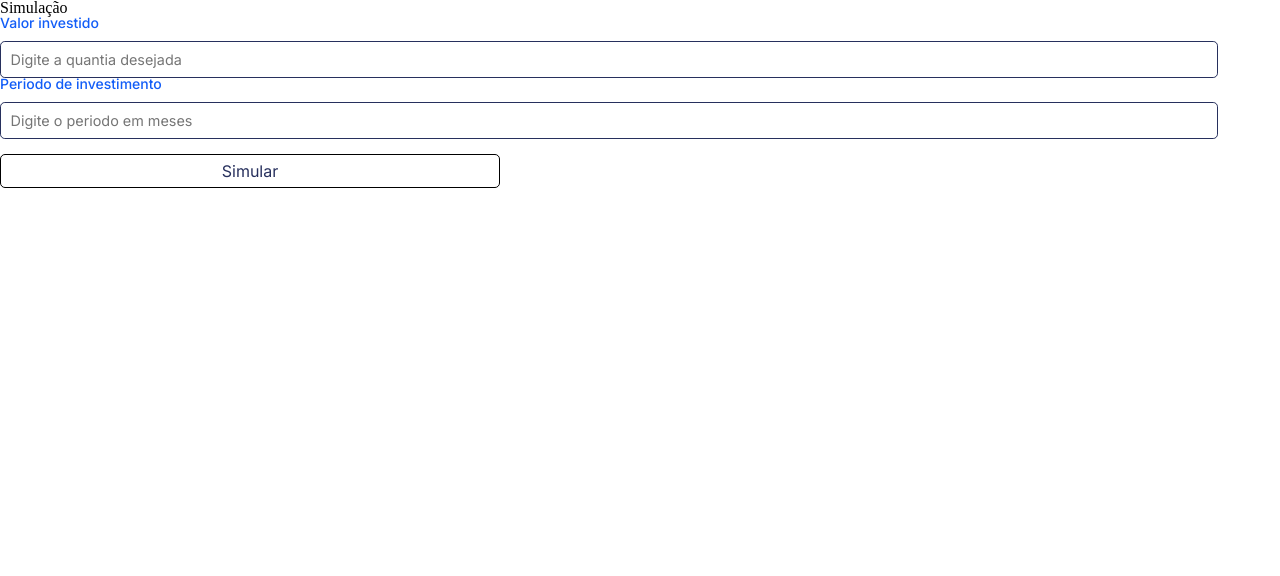
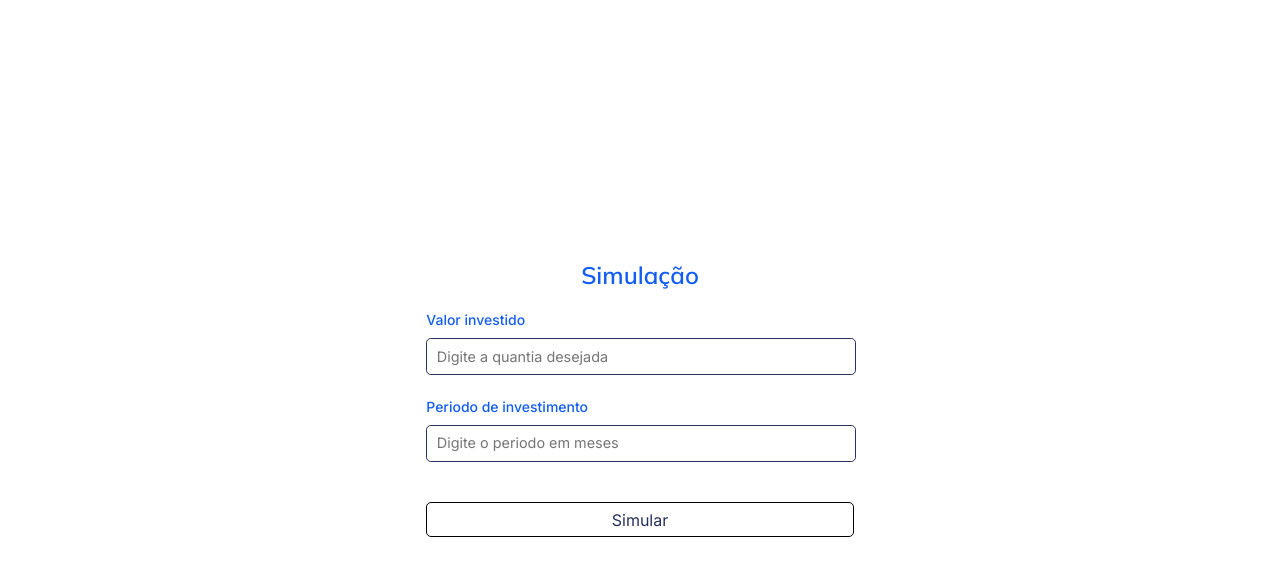
Before and after one commit to alexandrearaujoo/giro-investimentos, a React (Vite) app: page /dashboard in a window 1280 px wide. Shown: the top 576 px of the page. Built offline with nearby package versions, Linux system fonts and the light colour scheme; no server answers.

Commit message:
feat: dashboard page done

```diff
--- a/src/pages/Dashboard/index.tsx
+++ b/src/pages/Dashboard/index.tsx
@@ -4,6 +4,7 @@ import { Input } from "../../components/Input";
 import { useSelic } from "../../providers/Selic";
 import { yupResolver } from "@hookform/resolvers/yup";
 import { simulacaoSchema } from "../../schemas";
+import { Form, H1, Label, Main, Section, SectionForm, Span } from "./styles";
 
 interface SimulacaoProps {
   valor_investido: number;
@@ -12,7 +13,7 @@ interface SimulacaoProps {
 
 const Dashboard = () => {
   document.title = "Dashboard";
-  const { calcularEmprestimo, valor } = useSelic();
+  const { calcularEmprestimo, resultado } = useSelic();
 
   const {
     register,
@@ -29,9 +30,10 @@ const Dashboard = () => {
   };
 
   return (
-    <main>
-      <form onSubmit={handleSubmit(onSubmit)}>
-        <h1>Simulação</h1>
+    <Main>
+      <SectionForm>
+        <Form onSubmit={handleSubmit(onSubmit)}>
+          <H1>Simulação</H1>
           <Input
             label="Valor investido"
             type="number"
@@ -48,8 +50,25 @@ const Dashboard = () => {
             error={errors.periodo?.message}
           />
           <Button type="submit">Simular</Button>
-      </form>
-    </main>
+        </Form>
+      </SectionForm>
+
+      {resultado.valor_final && (
+        <Section>
+          <div>
+            <Label>
+              Valor investido: <Span>R$ {resultado.valor_investido}</Span>
+            </Label>
+            <Label>
+              Periodo de investimento: <Span>{resultado.periodo}</Span>
+            </Label>
+            <Label>
+              Valor final: <Span>R$ {resultado.valor_final.toFixed(2)}</Span>
+            </Label>
+          </div>
+        </Section>
+      )}
+    </Main>
   );
 };
 
--- a/src/pages/Dashboard/styles.ts
+++ b/src/pages/Dashboard/styles.ts
@@ -1 +1,62 @@
 import styled from "styled-components";
+
+export const Main = styled.main`
+  display: flex;
+  flex-direction: column;
+  width: 100%;
+  height: 100vh;
+  justify-content: space-around;
+  align-items: center;
+
+  @media screen and (min-width: 768px) {
+    flex-direction: row;
+  }
+`;
+
+export const SectionForm = styled.section`
+  width: 95%;
+  max-width: 450px;
+  height: 300px;
+`;
+
+export const Form = styled.form`
+  width: 100%;
+  height: 100%;
+  display: flex;
+  justify-content: space-around;
+  flex-direction: column;
+  align-items: center;
+`;
+
+export const Section = styled.section`
+  width: 95%;
+  max-width: 450px;
+  height: 300px;
+
+  > div {
+    display: flex;
+    flex-direction: column;
+    justify-content: space-around;
+    align-items: center;
+    height: 100%;
+  }
+`;
+
+export const H1 = styled.h1`
+  font-size: 1.5rem;
+  font-family: ${({ theme }) => theme.fonts.muli}, sans-serif;
+  font-weight: ${({ theme }) => theme.weigthts.fontWeight600};
+  color: ${({ theme }) => theme.colors.blue1};
+`;
+
+export const Span = styled.span``;
+
+export const Label = styled.label`
+  font-size: 1rem;
+  font-family: ${({ theme }) => theme.fonts.inter}, sans-serif;
+  font-weight: ${({ theme }) => theme.weigthts.fontWeight400};
+
+  @media screen and (min-width: 768px) {
+    font-size: 1.2rem;
+  }
+`;
--- a/src/providers/Selic/index.tsx
+++ b/src/providers/Selic/index.tsx
@@ -21,9 +21,15 @@ interface EmprestimoProps {
   periodo: number;
 }
 
+interface Resultado {
+  periodo: number;
+  valor_investido: number;
+  valor_final: number;
+}
+
 interface SelicContextData {
   valorSelic: ValorSelic;
-  valor: number;
+  resultado: Resultado
   getValue: () => Promise<void>;
   calcularEmprestimo: (data: EmprestimoProps) => void;
 }
@@ -32,7 +38,7 @@ const SelicContext = createContext<SelicContextData>({} as SelicContextData);
 
 export const SelicProvider = ({ children }: Props) => {
   const [valorSelic, setValorSelic] = useState<ValorSelic>({} as ValorSelic);
-  const [valor, setValor] = useState<number>(0);
+  const [resultado, setResultado] = useState<Resultado>({} as Resultado);
 
   useEffect(() => {
     getValue();
@@ -50,12 +56,16 @@ export const SelicProvider = ({ children }: Props) => {
     const resultado =
       valor_investido * ((valor / 12) * periodo) + valor_investido;
 
-    setValor(resultado);
+    setResultado({
+      valor_final: resultado,
+      periodo: periodo,
+      valor_investido: valor_investido,
+    });
   };
 
   return (
     <SelicContext.Provider
-      value={{ valorSelic, valor, getValue, calcularEmprestimo }}
+      value={{ valorSelic, resultado, getValue, calcularEmprestimo }}
     >
       {children}
     </SelicContext.Provider>
```
Lines whose indentation alone changed are shown as unchanged.
